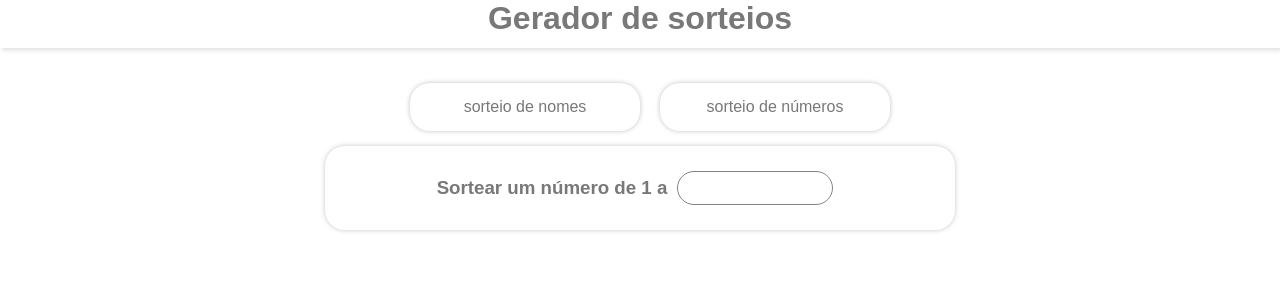
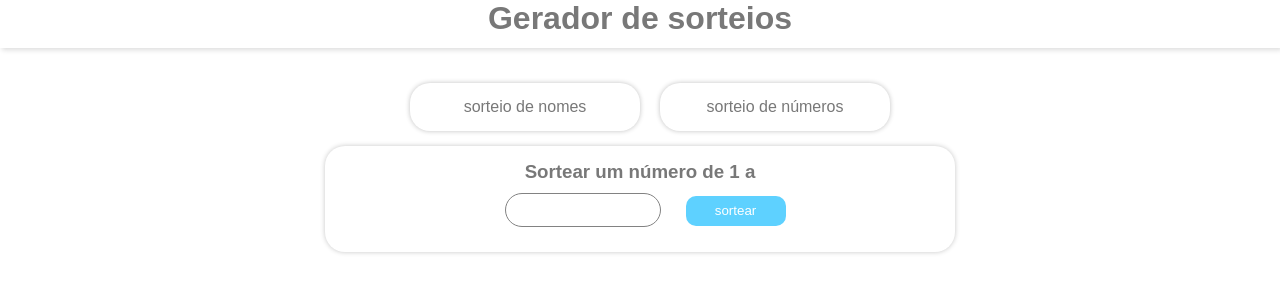
Before and after one commit to carloseduneves/sorteio, a React (Create React App) app: page / in a window 1280 px wide. Both pictures are taken after a click on the element "sorteio de números". Shown: the top 300 px of the page. Built offline with nearby package versions, Linux system fonts and the light colour scheme.

Commit message:
Sorteio 1.6

```diff
--- a/src/components/SorteioNome.css
+++ b/src/components/SorteioNome.css
@@ -4,6 +4,9 @@
 .List{
     margin-top: 30px;
     background-color: rgb(255, 220, 154);
+    margin-bottom: 20px;
+    padding: 15px;
+    border-radius: 15px;
 }
 .a{
     background-color: yellow;
--- a/src/components/SorteioNome.js
+++ b/src/components/SorteioNome.js
@@ -9,12 +9,14 @@ function SorteioNome() {
 
  const pushName = (e) => {
     e.preventDefault();
-    names.push(nameInput);
+    if(nameInput !== ""){
+      names.push(nameInput)
+    };
 
     reference.current.focus();
 
     setNameInput("");
-
+    console.log(names);
   }
   const raffle = () => {
     if(names.length === 0){
@@ -29,11 +31,16 @@ function SorteioNome() {
   }
   return (
     <div>
-
+       {raffleName !== '' && (<div className='List'>
+              <h2>O resultado é:</h2><h1>{raffleName}</h1>
+            </div>)}
         <div className='window'>
             <form onSubmit={pushName} className='form'>
               <div className='raffleBoxName'>
-                <input type="text" onChange={(e) => setNameInput(e.target.value)} ref={reference} value={nameInput} placeholder="digite um nome"/>
+                <input type="text" onChange={(e) =>
+                  setNameInput(e.target.value)
+                   }
+                ref={reference} value={nameInput} placeholder="digite um nome"/>
                 <button>inserir nome</button>
               </div>
             </form>
@@ -41,9 +48,7 @@ function SorteioNome() {
             {names.map((itens, i) =>
               <p key={i} className='ListNames'>{itens}</p>
               )}
-            {raffleName !== '' && (<div className='List'>
-              <h2>O resultado é:</h2><h1>{raffleName}</h1>
-            </div>)}
+
         </div>
     </div>
   )
--- a/src/components/SorteioNumero.css
+++ b/src/components/SorteioNumero.css
@@ -0,0 +1,4 @@
+.numBox{
+    display: flex;
+    flex-wrap: nowrap;
+}
--- a/src/components/SorteioNumero.js
+++ b/src/components/SorteioNumero.js
@@ -1,12 +1,30 @@
-
+import {useState} from "react";
 
 function SorteioNumero() {
+  const[raffleNumb, setRaffleNumb] = useState(0);
+  const[num, setNum] = useState();
+
+  const raffle = () => {
+    let results = Math.floor(Math.random() * num);
+    setRaffleNumb(results)
+  }
+
   return (
     <div>
-        <h3>
-            Sortear um número de 1 a
-            <input type="number" />
-        </h3>
+
+           {raffleNumb !== 0 && (<div className="List">
+               <h2>o número sorteado foi:</h2> <br/>
+              <h1>{raffleNumb}</h1>
+           </div>)}
+
+        <div className="numBox">
+          <h3>
+              Sortear um número de 1 a
+          </h3>
+          <input type="number" onChange={(e) => setNum(e.target.value)}/>
+          <button onClick={raffle}>sortear</button>
+
+        </div>
     </div>
   )
 }
```
